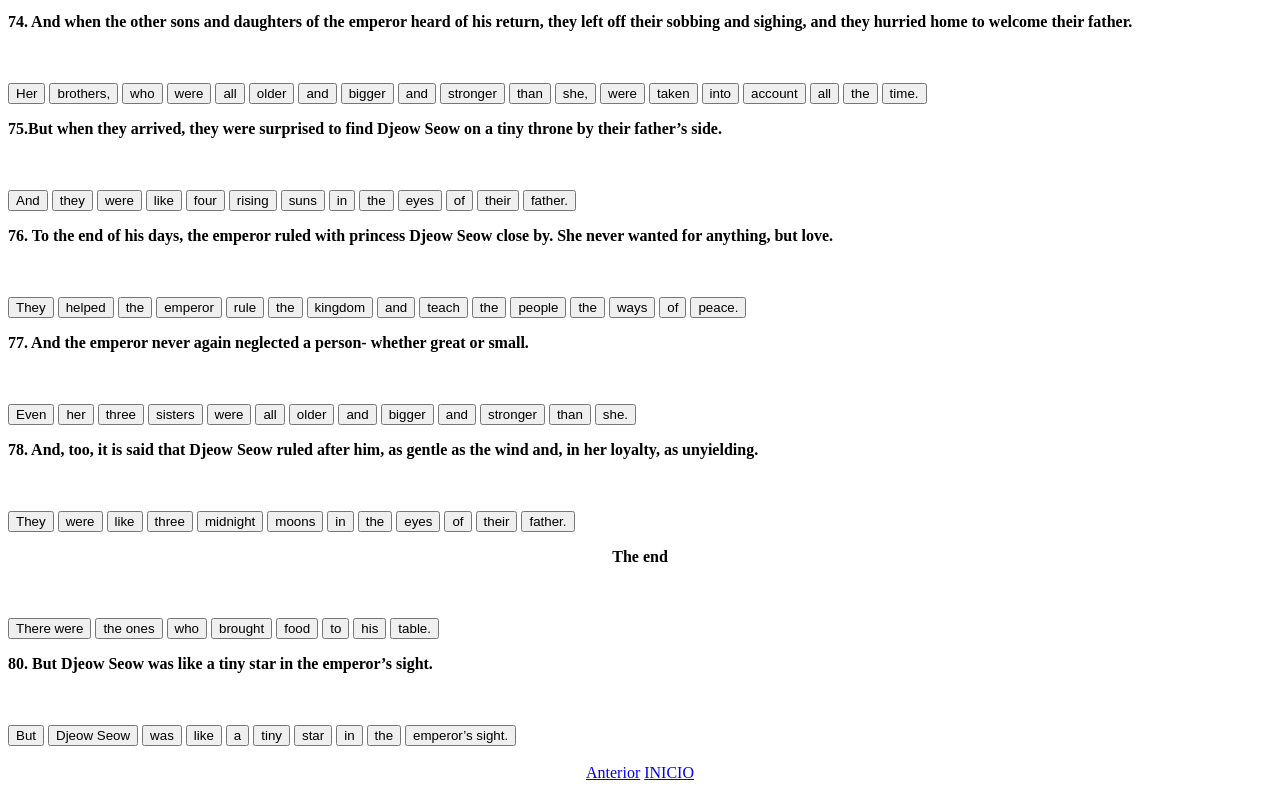
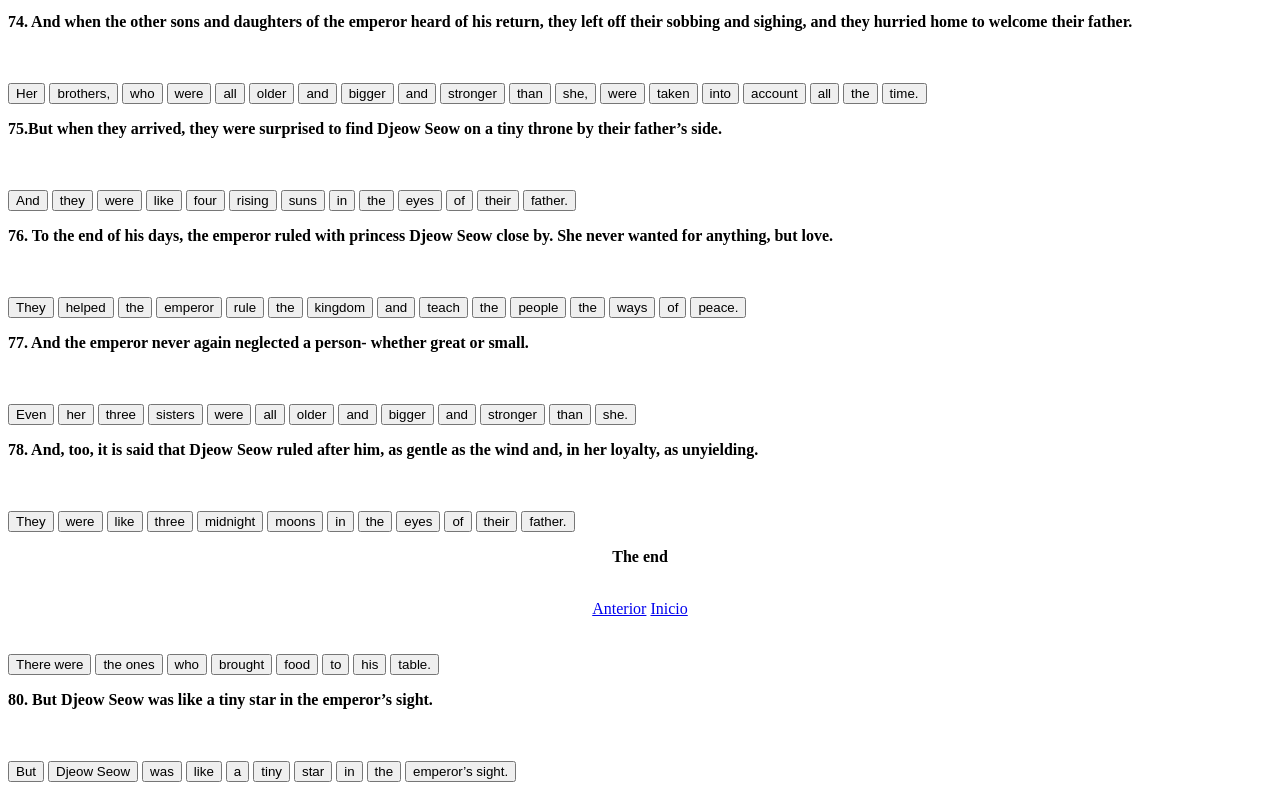
Before and after one commit to RubikEnglish/JONALINGO7, a plain HTML site: page index.html in a window 1280 px wide. Shown: the part 408-1198 px from the top of the page. Drawn offline with Linux system fonts and the light colour scheme.

Commit message:
commit 4

```diff
--- a/index.html
+++ b/index.html
@@ -1499,6 +1499,12 @@ Y, también, es dicho que Djeow Seow gobernó después de él, tan gentil como e
 <p><b>The end</b></p>
 </center>
 
+
+<center>
+    <br/>
+     <a href="https://rubikenglish.github.io/JONALINGO6/">Anterior</a>
+     <a href="https://rubikenglish.github.io/Jonalingo/">Inicio</a>
+</center>
 <!--79 Párrafo
     There were  the ones who brought food to his table.
     Había       los que      traían  comida a su mesa.
@@ -1726,11 +1732,7 @@ Y, también, es dicho que Djeow Seow gobernó después de él, tan gentil como e
 
 
 <!--80 TERMINA PARRAFO 80-->
-<center>
-    <br/>
-     <a href="https://rubikenglish.github.io/JONALINGO6/">Anterior</a>
-     <a href="https://rubikenglish.github.io/Jonalingo/">INICIO</a>
-</center>
+
 
 
 <!--
```
